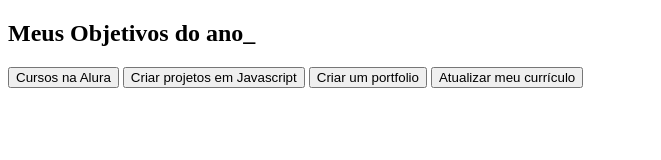
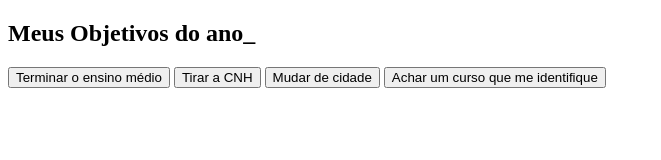
Before and after one commit to pikiminha/projeto-de-vida-, a plain HTML site: page Projeto de Vida/Index.html in a window 1280 px wide. Shown: the whole page, without its empty margins (0-661 px from the left). Drawn offline with Linux system fonts and the light colour scheme.

Commit message:
código dos botoẽs

```diff
--- a/Projeto de Vida/Index.html
+++ b/Projeto de Vida/Index.html
@@ -9,10 +9,10 @@
         <section class="conteudo-principal">
         <h2 class="titulo-principal">Meus Objetivos do ano<span>_</span></h2>
         <div class="botoes">
-            <button class="botao">Cursos na Alura</button>
-            <button class="botao">Criar projetos em Javascript</button>
-            <button class="botao">Criar um portfolio</button>
-            <button class="botao">Atualizar meu currículo</button>
+            <button class="botao">Terminar o ensino médio</button>
+            <button class="botao">Tirar a CNH</button>
+            <button class="botao">Mudar de cidade</button>
+            <button class="botao">Achar um curso que me identifique</button>
         </div>
     </section>
 </body>
--- a/Projeto de Vida/style.css
+++ b/Projeto de Vida/style.css
@@ -59,8 +59,10 @@ body {
 .botoes {
     display: block;
 }
-
-
+.ativo{
+    background-color: var(--botao-ativo);
+    border-bottom: 4px solid var(--verde);
+}
 @media screen and (min-width: 768px) {
     .botoes {
         display: flex;
```
